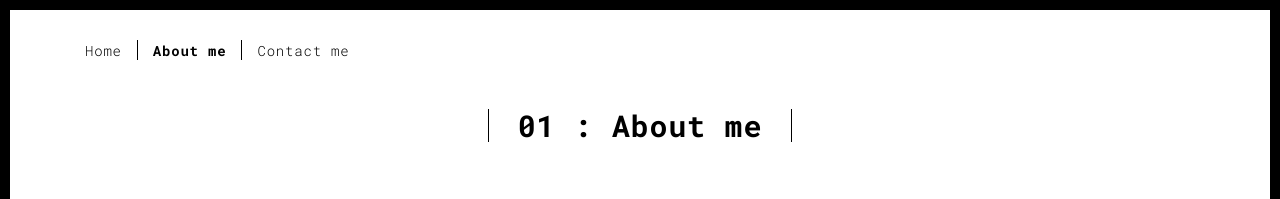
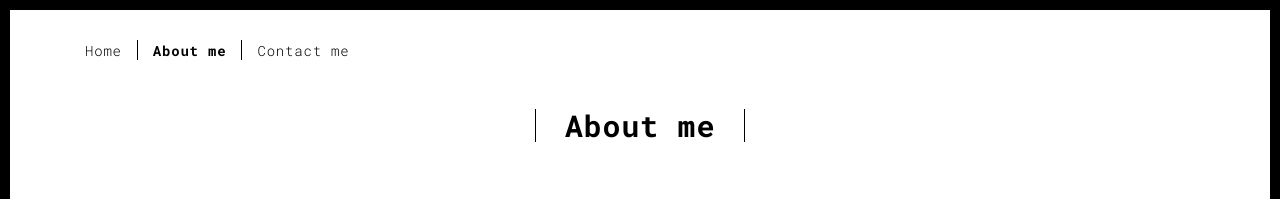
Before and after one commit to JBib1/MTH, a plain HTML site: page about.html in a window 1280 px wide. Shown: the top 199 px of the page. Drawn offline with Linux system fonts and the light colour scheme.

Commit message:
Add files via upload

```diff
--- a/about.html
+++ b/about.html
@@ -53,7 +53,7 @@
       <div class="row">
         <div class="col-xs-12">
           <div class="section-container-spacer text-center">
-            <h1 class="h2">01 : About me</h1>
+            <h1 class="h2">About me</h1>
           </div>
 
           <div class="row">
```
Also changed, not shown: profil.jpg (added).
